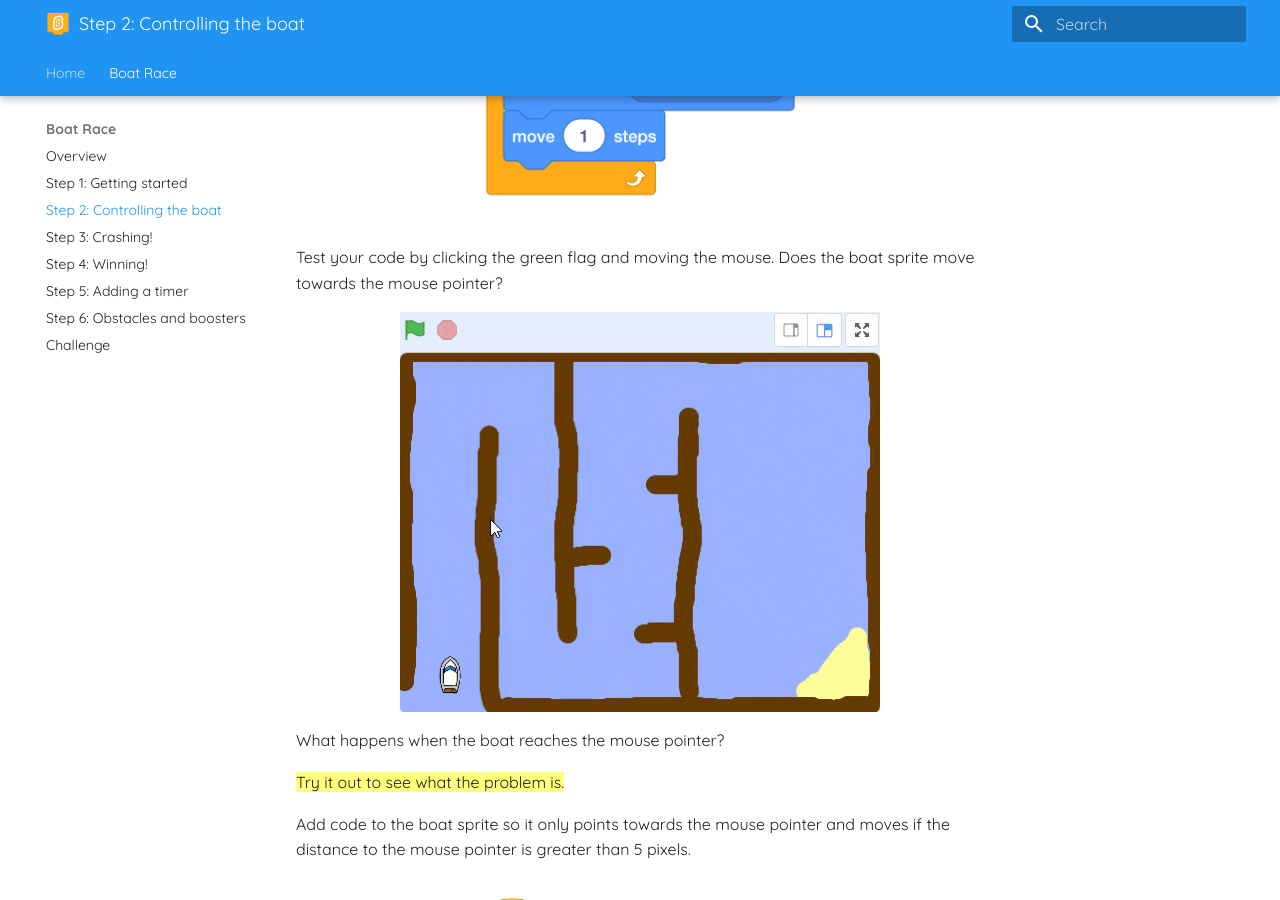
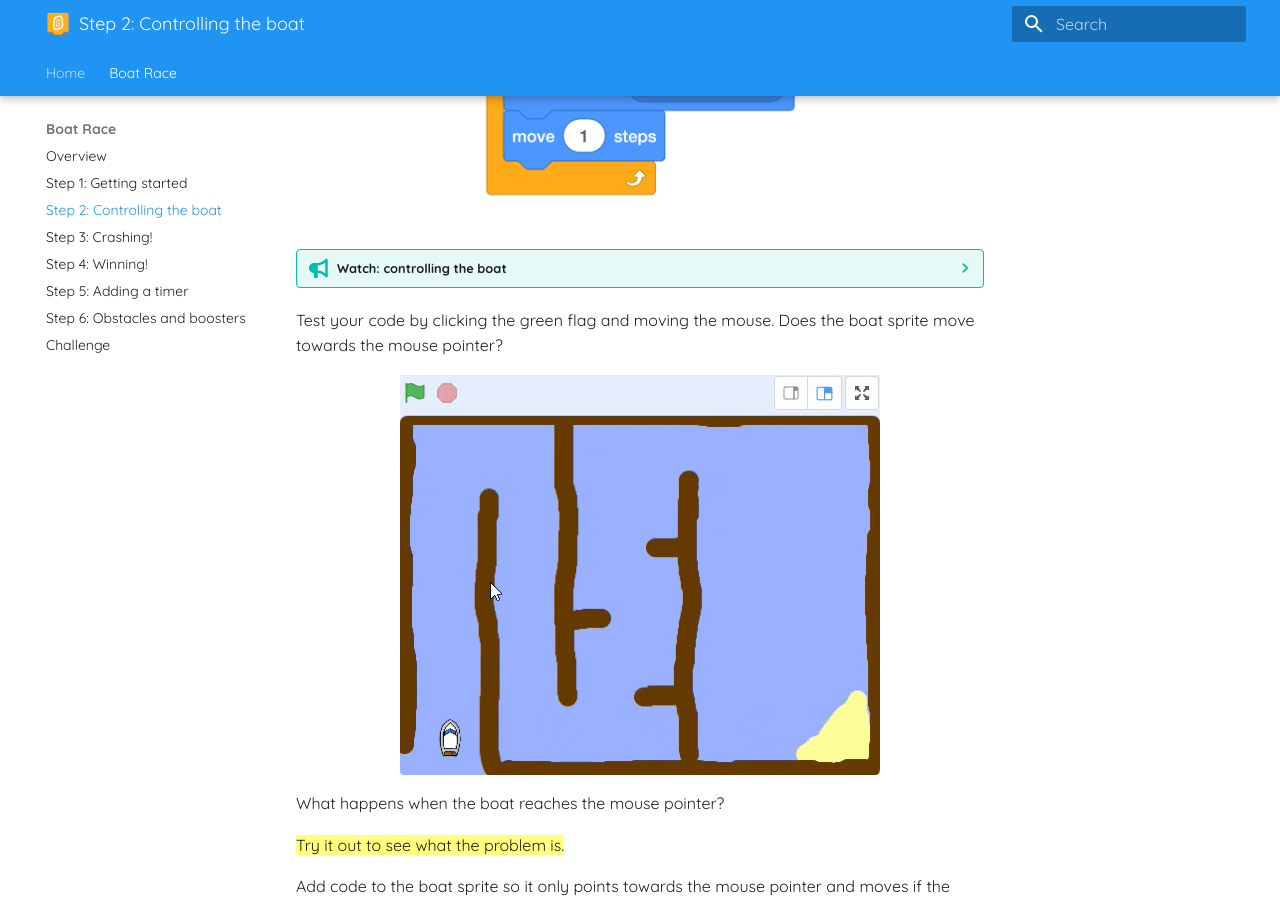
Before and after one commit to Mr-Wood-CS/scratch-projects, an MkDocs documentation site: the page built from docs/boat-race/boat-race-step-2.md, in a window 1280 px wide and 900 px high, scrolled down 622 px. Built offline with MkDocs 1.6.1 and Material for MkDocs 9.7.7, drawn with Linux system fonts in a browser that asks for light colours.

Commit message:
update files and site build

```diff
--- a/docs/boat-race/boat-race-step-2.md
+++ b/docs/boat-race/boat-race-step-2.md
@@ -5,6 +5,12 @@
 ![Boat sprite](assets/boat_resize.png){ width="140" }
 
 ![Start and follow the mouse Scratch blocks](assets/boat-block-01-start-and-follow-mouse.png){ width="50%" }
+
+??? tip "Watch: controlling the boat"
+
+    <video controls width="720">
+      <source src="assets/videos/step-2.mov" type="video/quicktime">
+    </video>
 
 Test your code by clicking the green flag and moving the mouse. Does the boat sprite move towards the mouse pointer?
 
```
Also changed, not shown: site/boat-race/boat-race-step-2/index.html, site/search/search_index.json, 7 other files.
